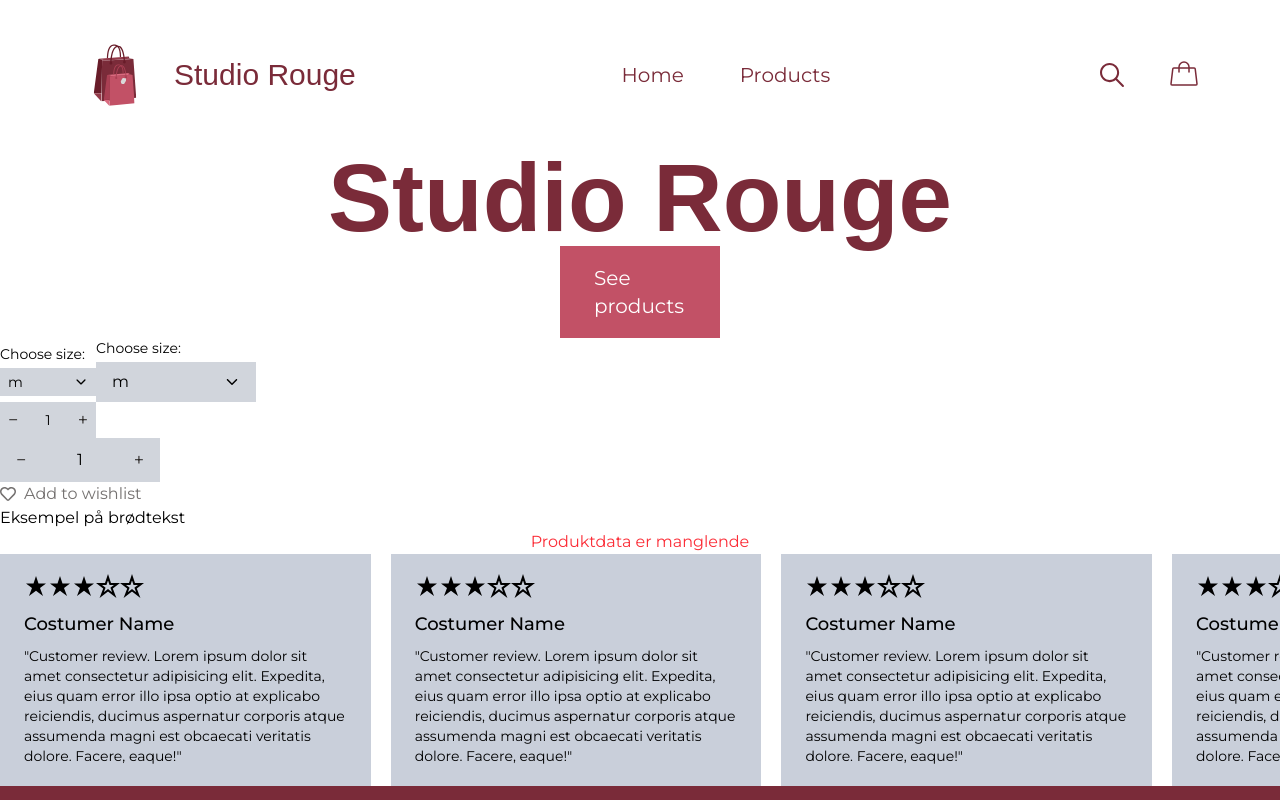
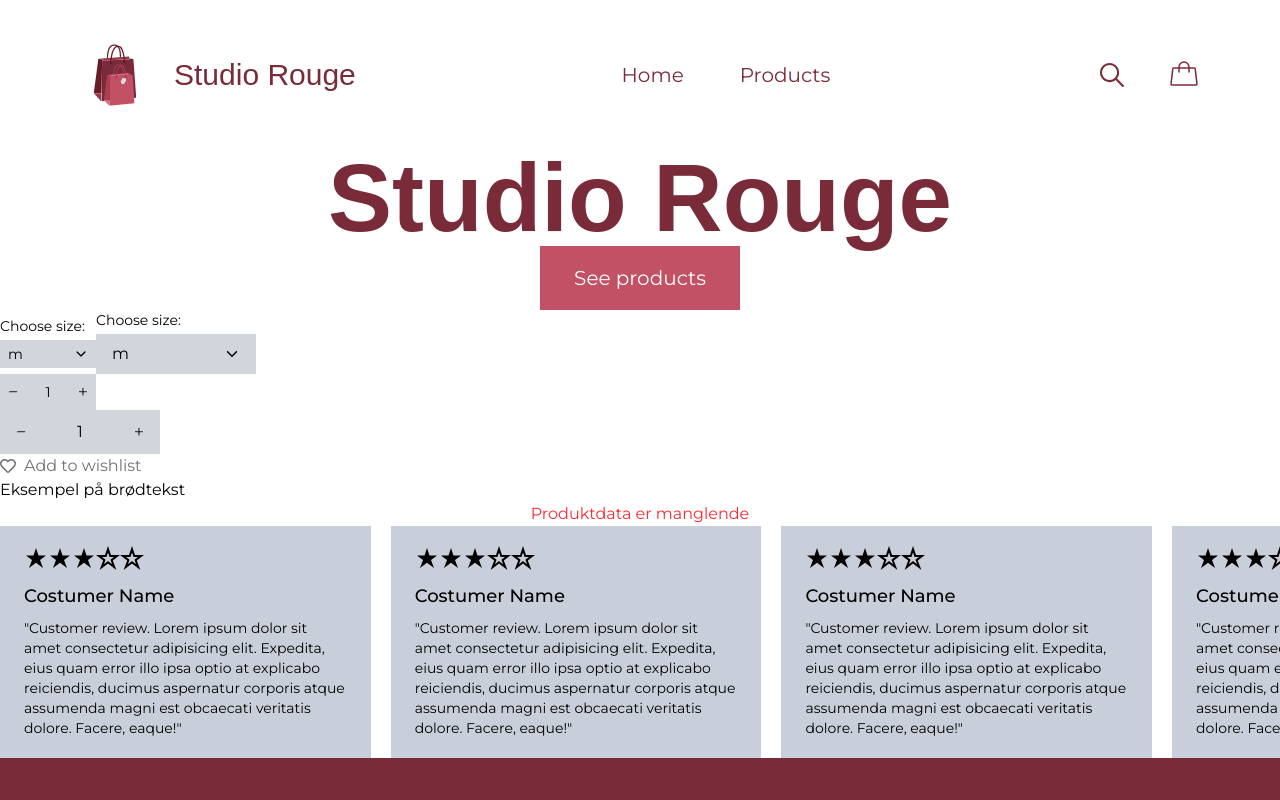
Before and after one commit to frontend-studiegruppe/simpel-shop, a Next.js app: page / in a window 1280 px wide. Shown: the top 800 px of the page. Built offline with nearby package versions, Linux system fonts and the light colour scheme; a web font is replaced by a local one.

Commit message:
button rettelser

```diff
--- a/src/components/Button.jsx
+++ b/src/components/Button.jsx
@@ -5,19 +5,19 @@ const Button = ({ children, variant, onClick }) => {
     primary:
       "py-4 px-8 bg-[var(--color-secondary-cherry-light)] text-white text-xl border-2 border-secondary-cherry-light border- hover:bg-white hover:text-[var(--color-secondary-cherry-light)] hover:border-2 hover:border-[var(--color-secondary-cherry-light)]",
     secondary:
-      "justify-center px-10 text-m bg-white text-[var(--color-secondary-cherry-light)] border-2 border-[var(--color-secondary-cherry-light)] hover:bg-[var(--color-secondary-cherry-light)] hover:text-white",
+      "px-10 text-m bg-white text-[var(--color-secondary-cherry-light)] border-2 border-[var(--color-secondary-cherry-light)] hover:bg-[var(--color-secondary-cherry-light)] hover:text-white",
     active:
       "bg-[var(--color-secondary-cherry-light)] px-10 text-m text-white border-2 border-[var(--color-secondary-cherry-light)]",
     card_hover_btn:
       "border-2 border-white text-white py-2 px-4 hover:bg-white hover:text-primary-black",
   };
   return (
-    <div
-      className={`w-40 flex items-center shrink-0 cursor-pointer transition duration-200 ease-in-out ${variants[variant]}`}
+    <button
+      className={`min-w-40 w-fit flex items-center justify-center shrink-0 cursor-pointer transition duration-200 ease-in-out ${variants[variant]}`}
       onClick={onClick}
     >
       {children}
-    </div>
+    </button>
   );
 };
 
```
